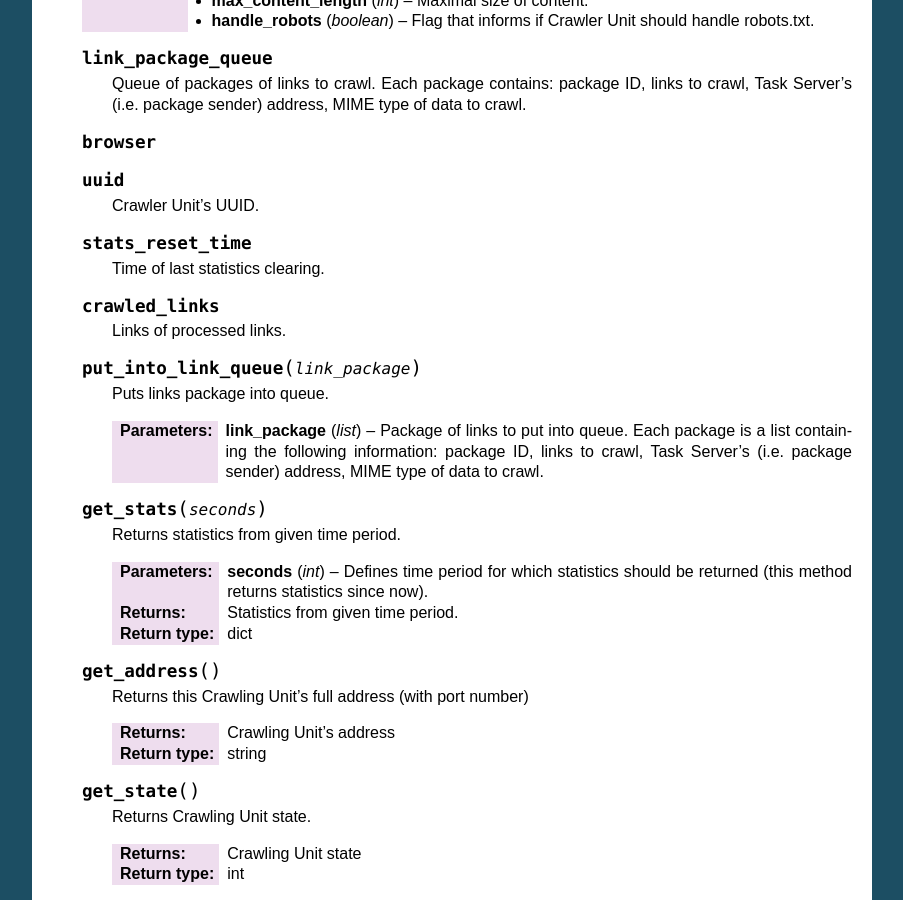
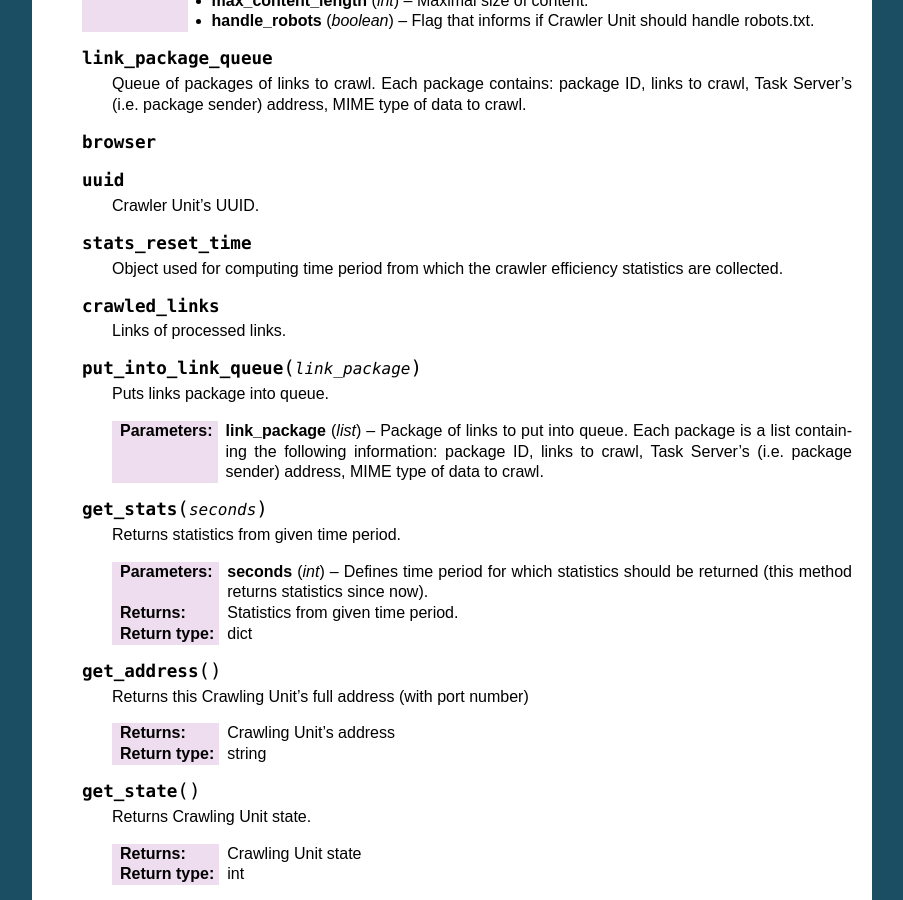
Before and after one commit to agh-glk/fcs, a Sphinx documentation site: the page built from docs/source/crawler/crawler.rst, in a window 1280 px wide and 900 px high, scrolled down 659 px. Shown: the whole window, without its empty margins (198-1101 px from the left). Built offline with Sphinx 7.4.7, drawn with Linux system fonts in a browser that asks for light colours; formulas are drawn with MathJax 3.

Commit message:
[NT] Edit

```diff
--- a/docs/source/crawler/crawler.rst
+++ b/docs/source/crawler/crawler.rst
@@ -47,7 +47,7 @@ This module contains Crawler Unit implementation.
 
    .. py:attribute:: stats_reset_time
 
-      Time of last statistics clearing.
+      Object used for computing time period from which the crawler efficiency statistics are collected.
 
    .. py:attribute:: crawled_links
 
```
